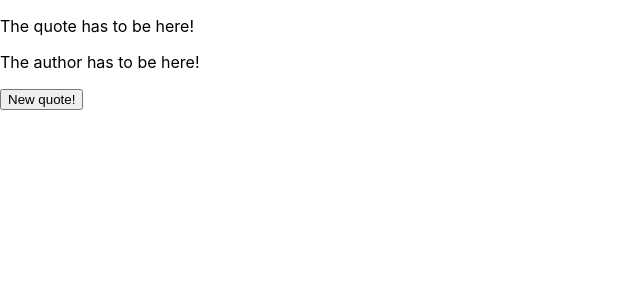
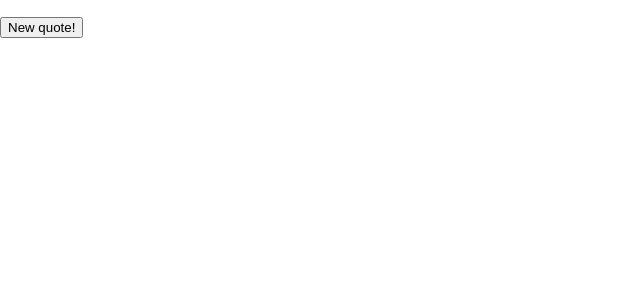
Before and after one commit to AlfaLex505/random-quote-generator, a React (Create React App) app: page / in a window 1280 px wide. Shown: the top 300 px of the page, without its empty margins (0-640 px from the left). Built offline with nearby package versions, Linux system fonts and the light colour scheme.

Commit message:
Crete the handle click function and set the quotes were they belong

```diff
--- a/src/components/quoteGenerator.js
+++ b/src/components/quoteGenerator.js
@@ -15,12 +15,19 @@ const QuoteGenerator = () => {
         {quote: "Do one thing every day that scares you." , author: "Eleanor Roosevelt"},
         ];
 
+    const [quote, setQuote] = useState({});
+
+
+
+    const handleClick = () => {
+        setQuote(quotes[0]);
+    }
 
     return(
         <div className="quote-generator">
-            <p>The quote has to be here!</p>
-            <p>The author has to be here!</p>
-            <button>New quote!</button>
+            <p>{quote.quote}</p>
+            <p>{quote.author}</p>
+            <button onClick={() => handleClick()}>New quote!</button>
         </div>
     );
 }
```
